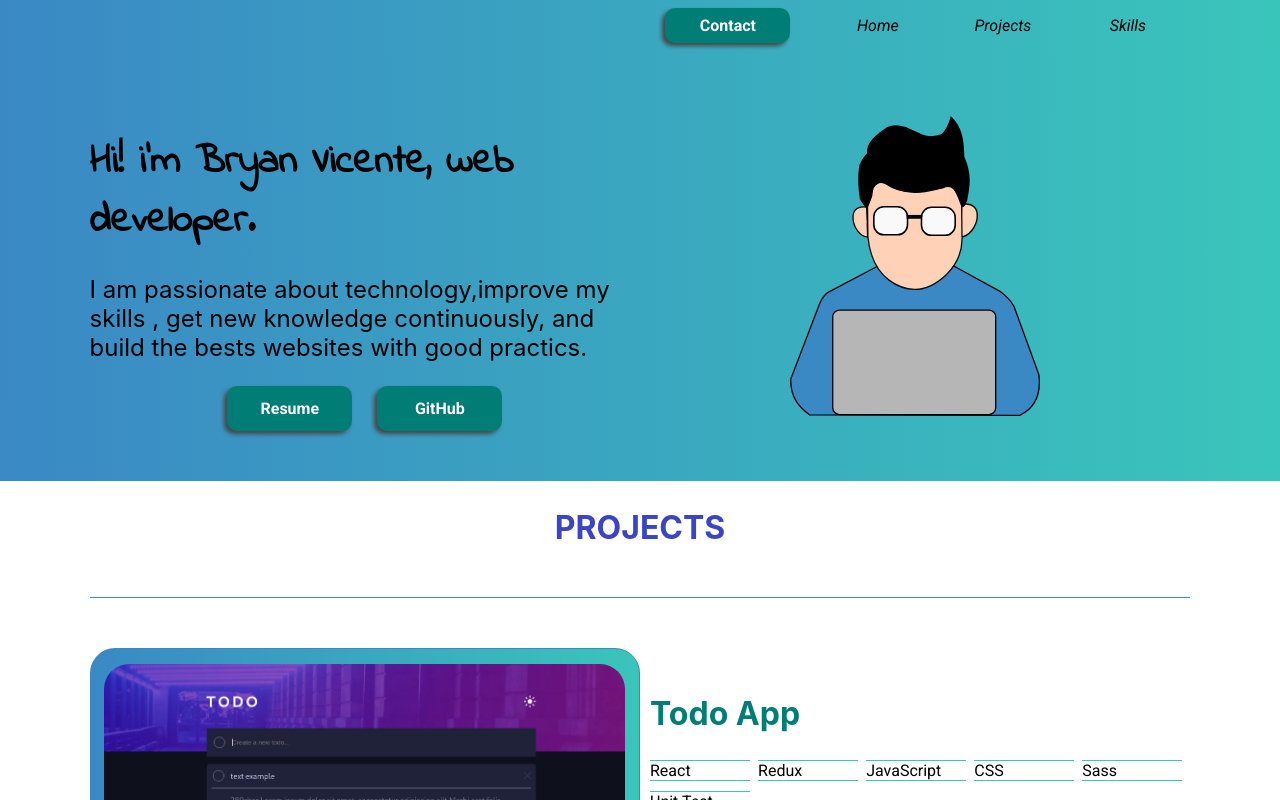
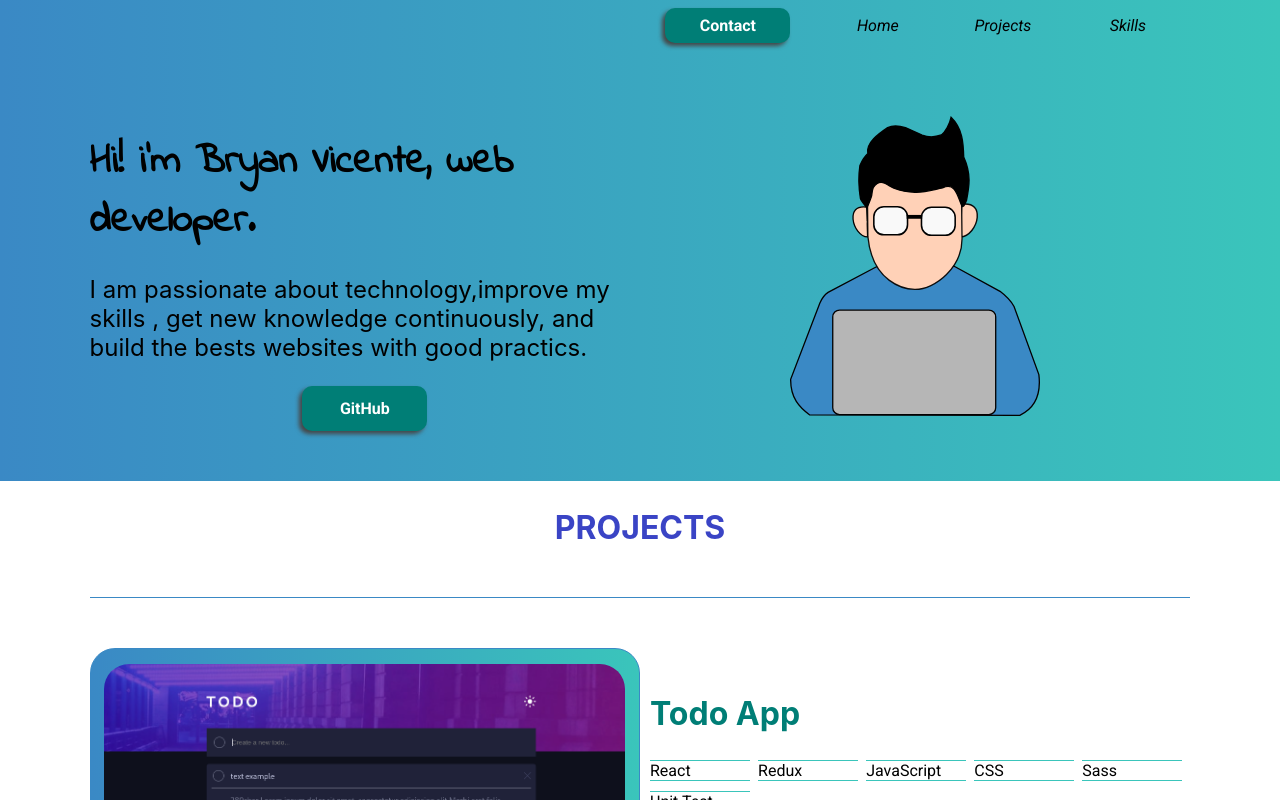
Before and after one commit to bavicente9/portfolio, a React (Create React App) app: page / in a window 1280 px wide. Shown: the top 800 px of the page. Built offline with nearby package versions, Linux system fonts and the light colour scheme.

Commit message:
updated contact info

```diff
--- a/src/components/presentation/Presentation.js
+++ b/src/components/presentation/Presentation.js
@@ -9,7 +9,6 @@ export const Presentation = () => {
                 <h1>Hi! i'm Bryan Vicente, web developer.</h1>
                 <p>I am passionate about technology,improve my skills , get new knowledge continuously, and build  the bests websites with good practics.</p>
                 <div className='presentation__buttons'>
-                    <a rel='external' className='button button-presentation' href={contactJson.links.resume} >Resume</a>
                     <a rel='external' className='button button-presentation' href={contactJson.links.github} >GitHub</a>
                 </div>
                 <div className='presentation__avatar'>
--- a/src/json/ContactInfo.json
+++ b/src/json/ContactInfo.json
@@ -2,7 +2,6 @@
     "email":"bavicente98@gmail.com",
     "links":{
         "github":"https://github.com/bavicente9",
-        "linkedin":"https://www.linkedin.com/in/bryan-vicente-08b648212/",
-        "resume": "https://github.com/bavicente9/portfolio/blob/master/public/resume/resume-Bryan_Vicente.pdf"
+        "linkedin":"https://www.linkedin.com/in/bryan-vicente-08b648212/"
     }
 }
```
Also changed, not shown: 1 other file (tests, documents, lock files or other folders).
